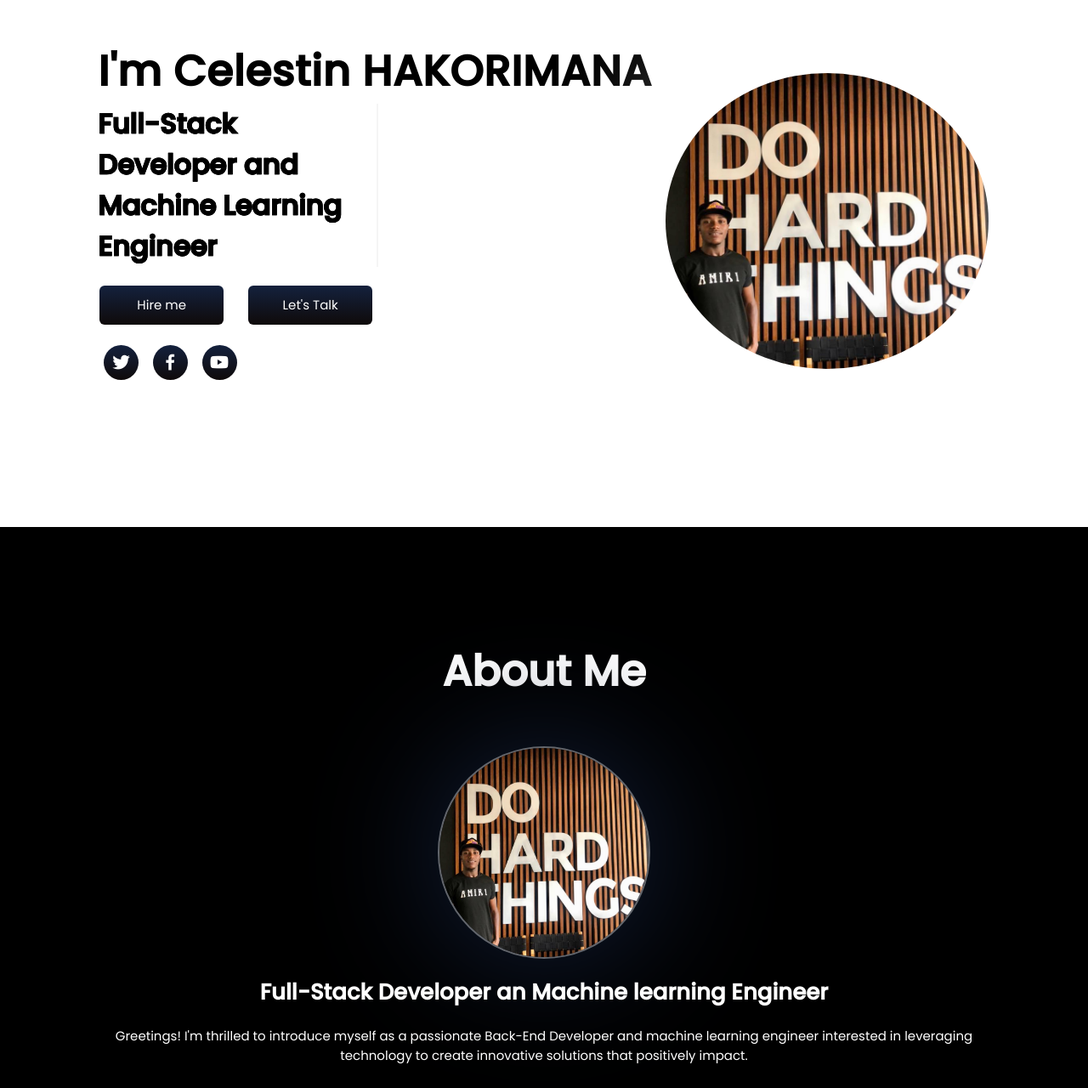
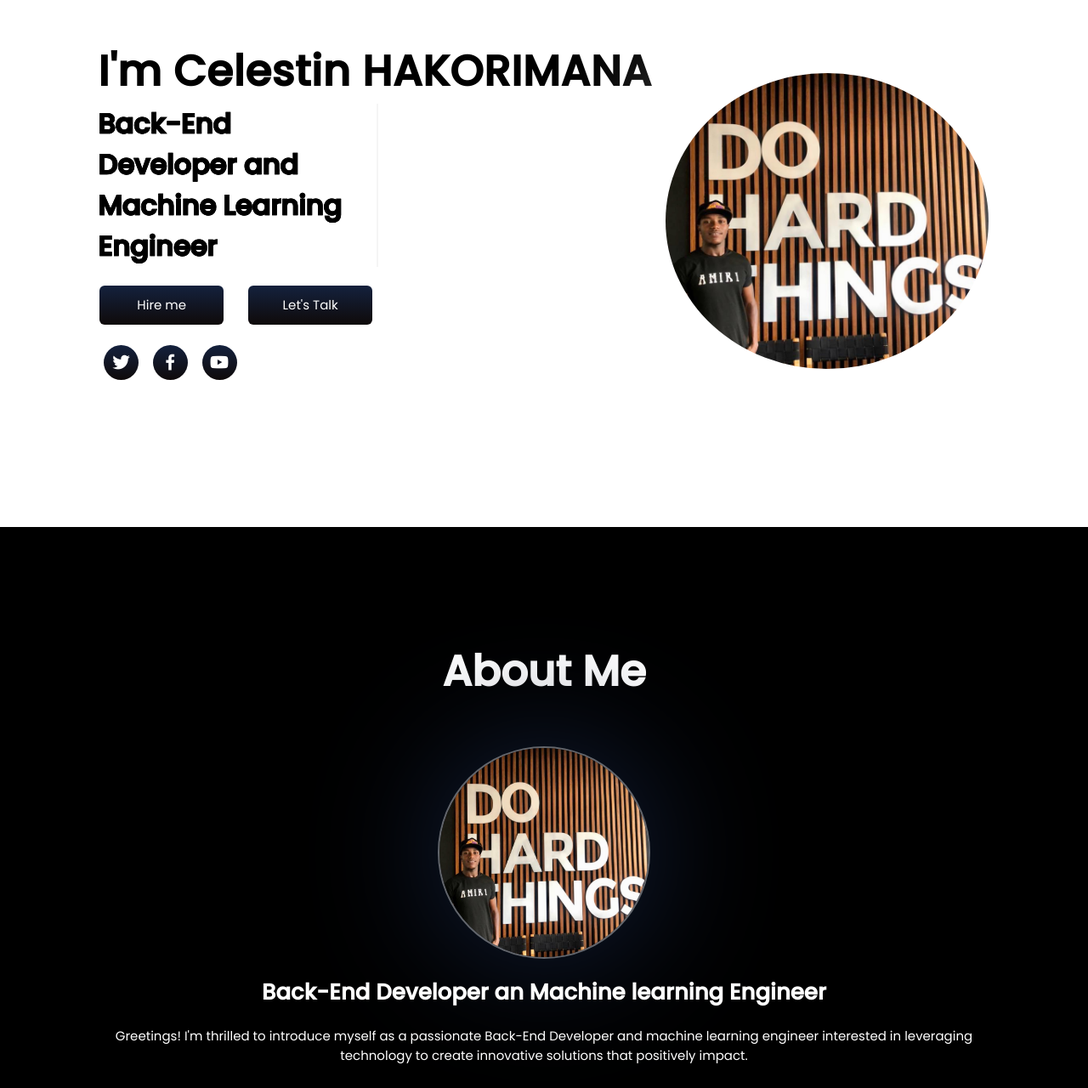
Before and after one commit to Celestin25/my_brand, a website: page index.html in a window 1280 px wide. Shown: the part 180-1460 px from the top of the page at 85% size. Drawn offline with nearby package versions, Linux system fonts and the light colour scheme.

Commit message:
Update index.html

```diff
--- a/index.html
+++ b/index.html
@@ -31,7 +31,7 @@
       <div class="text-content">
         <h1>I'm Celestin HAKORIMANA</h1>
         <div class="text-animation">
-          <h2>Full-Stack Developer and Machine Learning Engineer</h2>
+          <h2>Back-End Developer and Machine Learning Engineer</h2>
         </div>
         <p></p>
         <div class="btn-section">
@@ -55,7 +55,7 @@
         class="aboutImg"
       />
       <div class="text-content2">
-        <h2>Full-Stack Developer an Machine learning Engineer</h2>
+        <h2>Back-End Developer an Machine learning Engineer</h2>
         <p>
           Greetings! I'm thrilled to introduce myself as a passionate Back-End Developer
           and machine learning engineer interested in leveraging technology to
```
